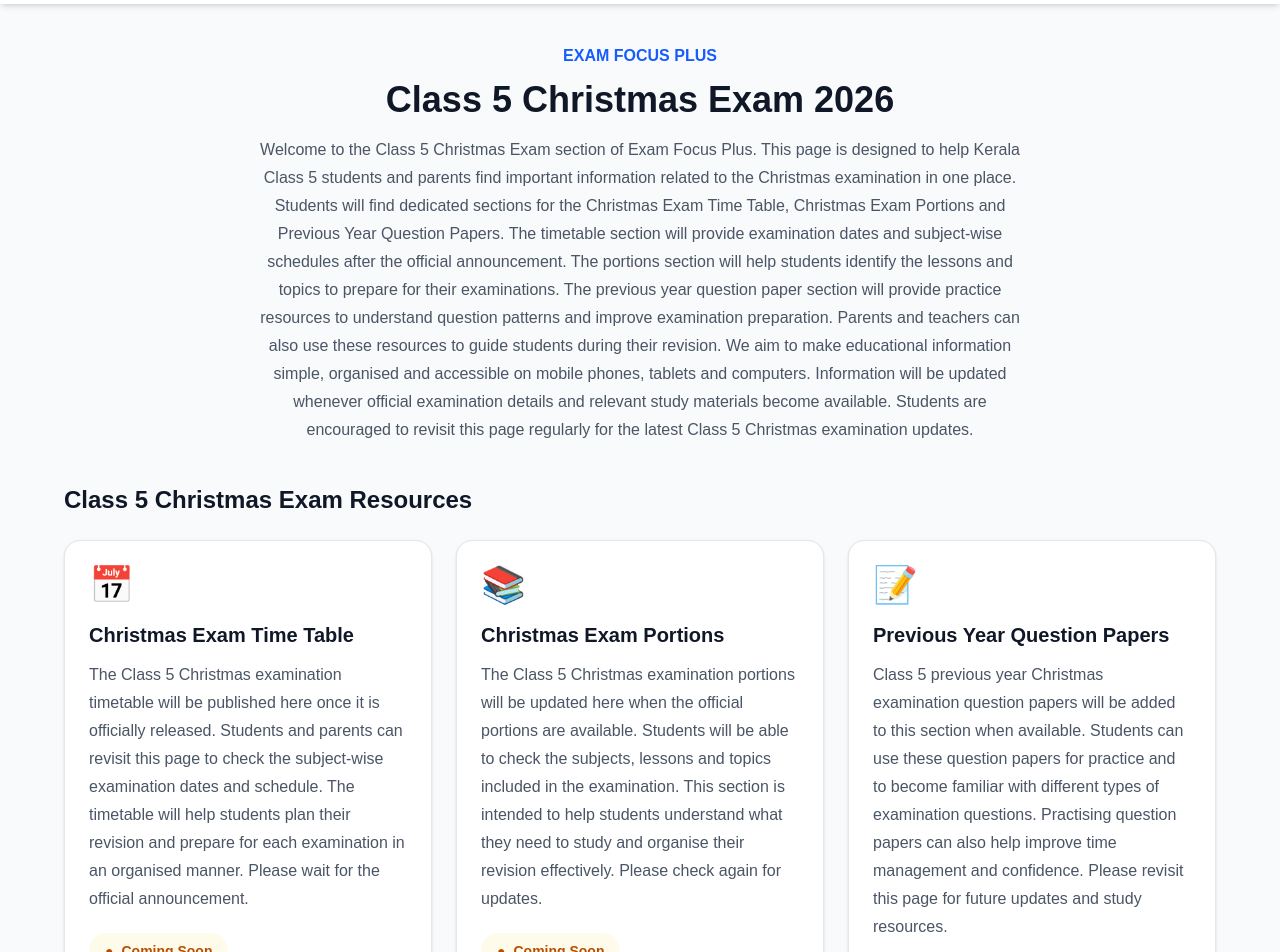
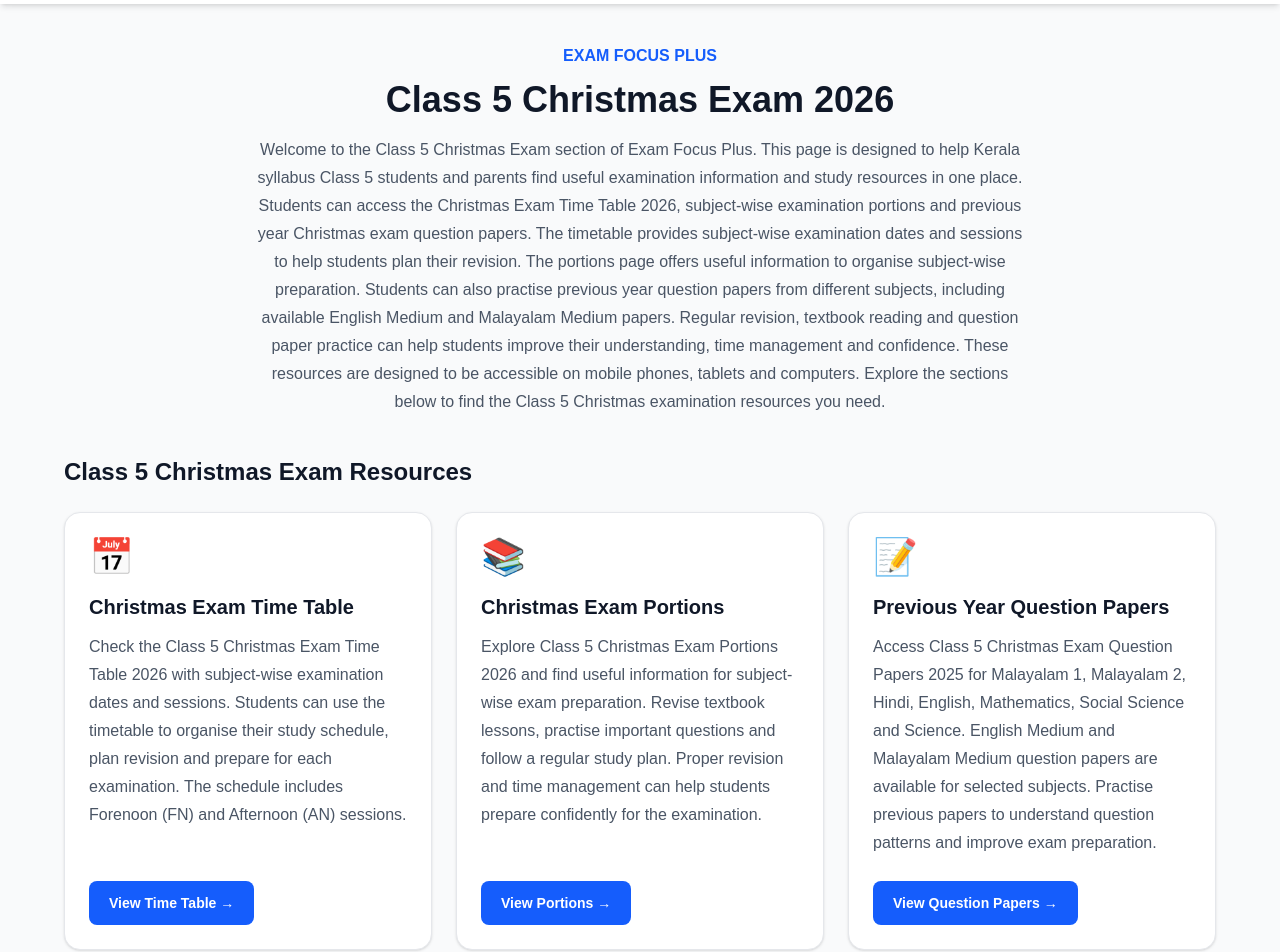
Before and after one commit to examfocusplus/exam-focus-plus, a Next.js app: page /class-5 in a window 1280 px wide. Shown: the part 60-1012 px from the top of the page. Built offline with nearby package versions, Linux system fonts and the light colour scheme.

Commit message:
Update Class 5 Christmas exam resources

```diff
--- a/app/class-5/page.tsx
+++ b/app/class-5/page.tsx
@@ -1,11 +1,33 @@
 import type { Metadata } from "next";
+import Link from "next/link";
 
 export const metadata: Metadata = {
-  title: "Class 5 Christmas Exam 2026 | Exam Focus Plus",
+  title: "Class 5 Christmas Exam 2026 | Time Table, Portions & Question Papers",
   description:
-    "Get Class 5 Christmas Exam 2026 updates, timetable, exam portions and previous year question papers for Kerala students. Visit Exam Focus Plus for study resources and examination updates.",
+    "Find Class 5 Christmas Exam 2026 resources for Kerala syllabus students. Check the Class 5 Christmas exam timetable, subject-wise portions and previous year question papers in English and Malayalam Medium. Access exam preparation resources at Exam Focus Plus.",
+  keywords: [
+    "Class 5 Christmas Exam 2026",
+    "Class 5 Christmas Exam Time Table 2026",
+    "Class 5 Christmas Exam Portions 2026",
+    "Class 5 Christmas Exam Question Papers 2025",
+    "Class 5 Christmas Exam Question Paper 2025",
+    "Class 5 Christmas Exam Question Paper 2026",
+    "Class 5 Previous Year Question Papers",
+    "Class 5 Kerala Syllabus",
+    "Class 5 English Medium Question Papers",
+    "Class 5 Malayalam Medium Question Papers",
+    "Kerala Christmas Exam 2026",
+    "Exam Focus Plus",
+  ],
   alternates: {
-    canonical: "/class-5",
+    canonical: "https://examfocusplus.in/class-5",
+  },
+  openGraph: {
+    title: "Class 5 Christmas Exam 2026 | Exam Focus Plus",
+    description:
+      "Find Class 5 Christmas exam timetable, portions and previous year question papers for Kerala syllabus students.",
+    url: "https://examfocusplus.in/class-5",
+    type: "website",
   },
 };
 
@@ -13,20 +35,26 @@ const sections = [
   {
     title: "Christmas Exam Time Table",
     description:
-      "The Class 5 Christmas examination timetable will be published here once it is officially released. Students and parents can revisit this page to check the subject-wise examination dates and schedule. The timetable will help students plan their revision and prepare for each examination in an organised manner. Please wait for the official announcement.",
+      "Check the Class 5 Christmas Exam Time Table 2026 with subject-wise examination dates and sessions. Students can use the timetable to organise their study schedule, plan revision and prepare for each examination. The schedule includes Forenoon (FN) and Afternoon (AN) sessions.",
     icon: "📅",
+    button: "View Time Table",
+    link: "/class-5-christmas-timetable-26",
   },
   {
     title: "Christmas Exam Portions",
     description:
-      "The Class 5 Christmas examination portions will be updated here when the official portions are available. Students will be able to check the subjects, lessons and topics included in the examination. This section is intended to help students understand what they need to study and organise their revision effectively. Please check again for updates.",
+      "Explore Class 5 Christmas Exam Portions 2026 and find useful information for subject-wise exam preparation. Revise textbook lessons, practise important questions and follow a regular study plan. Proper revision and time management can help students prepare confidently for the examination.",
     icon: "📚",
+    button: "View Portions",
+    link: "/class-5-portions-26",
   },
   {
     title: "Previous Year Question Papers",
     description:
-      "Class 5 previous year Christmas examination question papers will be added to this section when available. Students can use these question papers for practice and to become familiar with different types of examination questions. Practising question papers can also help improve time management and confidence. Please revisit this page for future updates and study resources.",
+      "Access Class 5 Christmas Exam Question Papers 2025 for Malayalam 1, Malayalam 2, Hindi, English, Mathematics, Social Science and Science. English Medium and Malayalam Medium question papers are available for selected subjects. Practise previous papers to understand question patterns and improve exam preparation.",
     icon: "📝",
+    button: "View Question Papers",
+    link: "/class-5-previous-year-questions-26",
   },
 ];
 
@@ -46,25 +74,23 @@ export default function Class5Page() {
 
           <p className="mx-auto mt-4 max-w-3xl text-base leading-7 text-gray-600">
             Welcome to the Class 5 Christmas Exam section of Exam Focus
-            Plus. This page is designed to help Kerala Class 5 students
-            and parents find important information related to the
-            Christmas examination in one place. Students will find
-            dedicated sections for the Christmas Exam Time Table,
-            Christmas Exam Portions and Previous Year Question Papers.
-            The timetable section will provide examination dates and
-            subject-wise schedules after the official announcement.
-            The portions section will help students identify the lessons
-            and topics to prepare for their examinations. The previous
-            year question paper section will provide practice resources
-            to understand question patterns and improve examination
-            preparation. Parents and teachers can also use these
-            resources to guide students during their revision. We aim
-            to make educational information simple, organised and
-            accessible on mobile phones, tablets and computers.
-            Information will be updated whenever official examination
-            details and relevant study materials become available.
-            Students are encouraged to revisit this page regularly
-            for the latest Class 5 Christmas examination updates.
+            Plus. This page is designed to help Kerala syllabus Class 5
+            students and parents find useful examination information
+            and study resources in one place. Students can access the
+            Christmas Exam Time Table 2026, subject-wise examination
+            portions and previous year Christmas exam question papers.
+            The timetable provides subject-wise examination dates and
+            sessions to help students plan their revision. The portions
+            page offers useful information to organise subject-wise
+            preparation. Students can also practise previous year
+            question papers from different subjects, including available
+            English Medium and Malayalam Medium papers. Regular revision,
+            textbook reading and question paper practice can help
+            students improve their understanding, time management and
+            confidence. These resources are designed to be accessible
+            on mobile phones, tablets and computers. Explore the
+            sections below to find the Class 5 Christmas examination
+            resources you need.
           </p>
         </div>
 
@@ -76,7 +102,7 @@ export default function Class5Page() {
           {sections.map((section) => (
             <div
               key={section.title}
-              className="rounded-2xl border border-gray-200 bg-white p-6 shadow-sm"
+              className="flex flex-col rounded-2xl border border-gray-200 bg-white p-6 shadow-sm"
             >
               <div className="mb-4 text-4xl">
                 {section.icon}
@@ -86,14 +112,16 @@ export default function Class5Page() {
                 {section.title}
               </h3>
 
-              <p className="mt-3 leading-7 text-gray-600">
+              <p className="mt-3 flex-grow leading-7 text-gray-600">
                 {section.description}
               </p>
 
-              <div className="mt-5 inline-flex items-center gap-2 rounded-full bg-amber-50 px-4 py-2 text-sm font-semibold text-amber-700">
-                <span>●</span>
-                Coming Soon
-              </div>
+              <Link
+                href={section.link}
+                className="mt-6 inline-flex w-fit items-center justify-center rounded-lg bg-blue-600 px-5 py-3 text-sm font-semibold text-white transition hover:bg-blue-700"
+              >
+                {section.button} →
+              </Link>
             </div>
           ))}
         </div>
```
